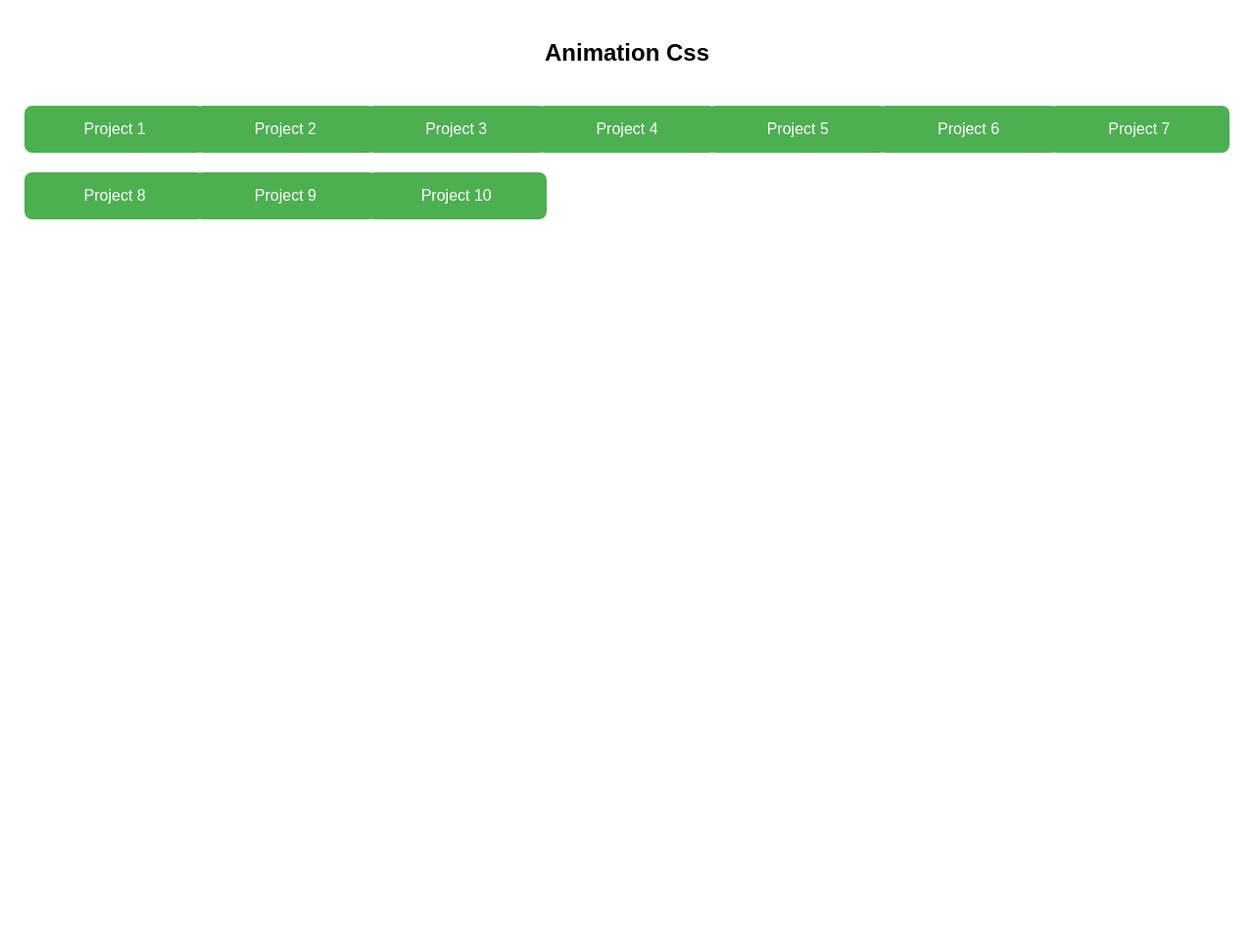
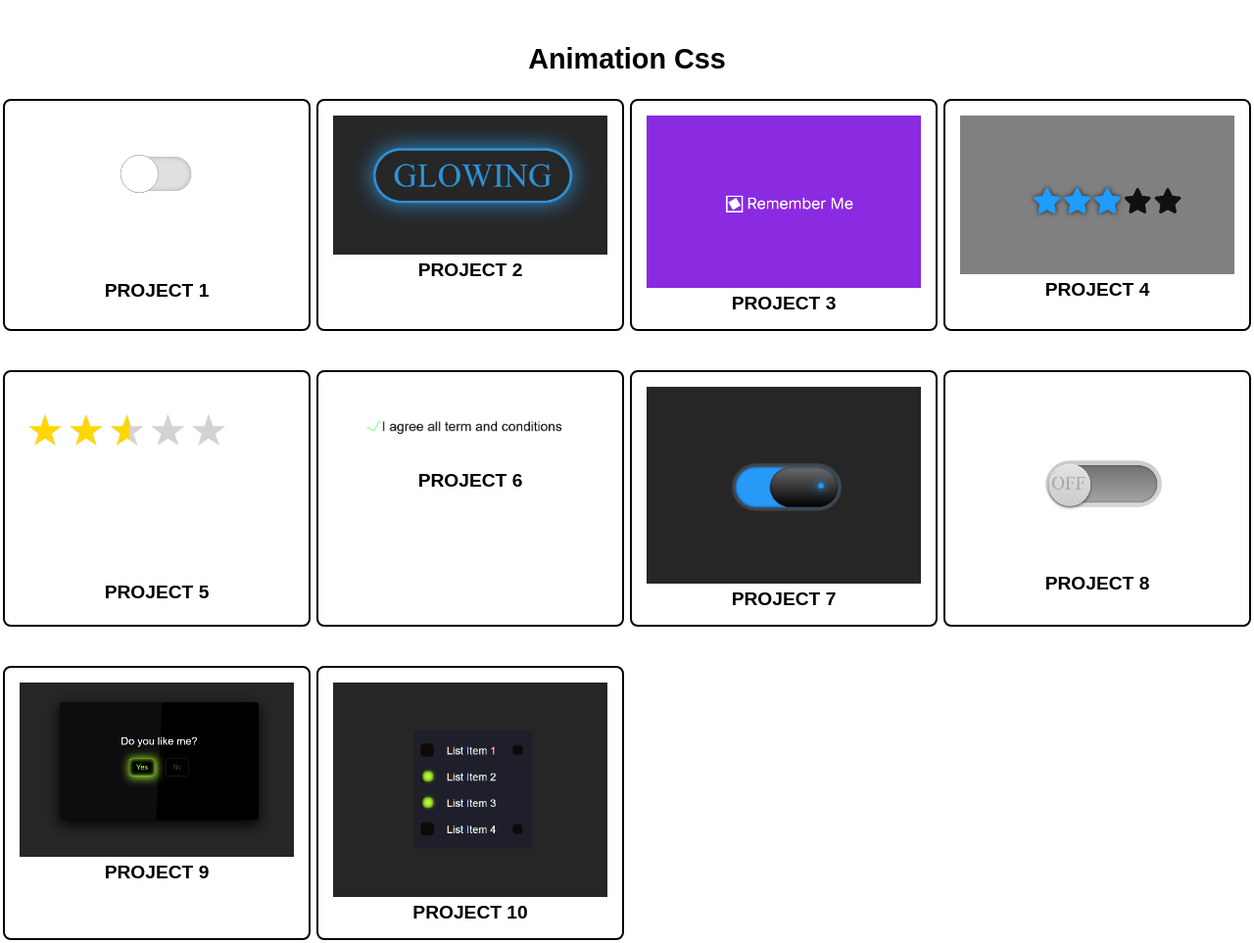
Before and after one commit to unnati1004/Awsome-60-css, a plain HTML site: page index.html in a window 1280 px wide. Shown: the whole page at 98% size. Before the commit the page ends 800 px from the top, so only its background shows below. Drawn offline with Linux system fonts and the light colour scheme.

Commit message:
add styling to main html page

```diff
--- a/index.html
+++ b/index.html
@@ -21,10 +21,23 @@
 
     data.forEach(item => {
       const a = document.createElement('a');
+      const img = document.createElement('img');
+      const span = document.createElement('span');
+
       a.href = item.link;
-      a.textContent = item.label;
       a.title = item.description;
-      a.className = "grid-item"; // Add class for styling
+      a.className = "grid-item";
+
+      img.src = item.image;  // ✅ Set image source
+      img.alt = item.label;  // ✅ Accessibility
+      img.style.width = "100%"; // Optional styling
+
+      span.textContent = item.label;
+      span.className = "project-label";
+
+      a.appendChild(img);         // ✅ Add image inside link
+      a.appendChild(span);
+
       container.appendChild(a);
     });
   </script>
--- a/project.js
+++ b/project.js
@@ -3,51 +3,61 @@ export let data = [
      {
        label: "Project 1",
        link: "./Project1/index.html",
-       description: "Project1 checkbox"
-     },
+       description: "Project1 checkbox",
+       image: "../assets/project1.png"
+      },
      {
        label: "Project 2",
        link: "./Project2/index.html",
-       description: "Project2 checkbox"
+       description: "Project2 checkbox",
+       image: "../assets/project2.png"
      },
      {
        label: "Project 3",
        link: "./Project3/index.html",
-       description: "Project3 checkbox"
+       description: "Project3 checkbox",
+        image: "../assets/project3.png"
      },
      {
        label: "Project 4",
        link: "./Project4/index.html",
-       description: "Project4 checkbox"
+       description: "Project4 checkbox",
+        image: "../assets/project4.png"
      },
      {
        label: "Project 5",
        link: "./Project5/index.html",
-       description: "Project5 checkbox"
+       description: "Project5 checkbox",
+        image: "../assets/project5.png"
      },
      {
        label: "Project 6",
        link: "./Project6/index.html",
-       description: "Project6 checkbox"
+       description: "Project6 checkbox",
+        image: "../assets/project6.png"
      },
      {
       label: "Project 7",
       link: "./Project7/index.html",
-      description: "Project7 checkbox"
+      description: "Project7 checkbox",
+       image: "../assets/project7.png"
     },
     {
       label: "Project 8",
       link: "./Project8/index.html",
-      description: "Project8 checkbox"
+      description: "Project8 checkbox",
+       image: "../assets/project8.png"
     },
     {
       label: "Project 9",
       link: "./Project9/index.html",
-      description: "Project9 checkbox"
+      description: "Project9 checkbox",
+       image: "../assets/project9.png"
     },
     {
       label: "Project 10",
       link: "./Project10/index.html",
-      description: "Project10 checkbox"
+      description: "Project10 checkbox",
+       image: "../assets/project10.png"
     }
    ];
--- a/style.css
+++ b/style.css
@@ -7,28 +7,46 @@ body {
    .container {
      padding: 20px;
      text-align: center;
+     font-family: sans-serif;
+     font-size: larger;
    }
 
    .grid-container {
      display: grid;
-     grid-template-columns: repeat(auto-fill, minmax(150px, 1fr));
-     gap: 20px;
-     padding: 20px;
+     grid-template-columns: repeat(auto-fill, minmax(250px, 2fr));
+     /* column-gap:  40px; */
+     gap: 40px;
      justify-items: center;
    }
 
    .grid-item {
      display: block;
-     background-color: #4CAF50;
-     color: white;
+     color: black;
      text-decoration: none;
      padding: 15px;
+     margin-inline: 50px;
      border-radius: 8px;
+     border: 2px solid black;
      transition: background-color 0.3s;
      width: 100%;
      text-align: center;
    }
 
    .grid-item:hover {
-     background-color: #45a049;
+     box-shadow: inset 0 0 10px black;
    }
+
+   .project-image {
+    width: 100%;
+    height: 120px;
+    object-fit: cover;
+    border-radius: 5px;
+  }
+
+  .project-label {
+    margin-top: 10px;
+    font-weight: bold;
+    text-align: center;
+    font-family: sans-serif;
+    text-transform: uppercase;
+  }
```
Also changed, not shown: Project5/index.html (+1 -1 lines), assets/project1.png (renamed from assets/Screenshot 2025-04-29 215930.png), assets/project2.png (renamed from assets/Screenshot 2025-04-29 215947.png), assets/project3.png (renamed from assets/Screenshot 2025-04-29 220003.png), assets/project4.png (added), assets/project5.png (added), assets/project6.png (added), assets/project7.png (added), assets/project8.png (renamed from assets/Screenshot 2025-04-29 215916.png), assets/project9.png (added).
